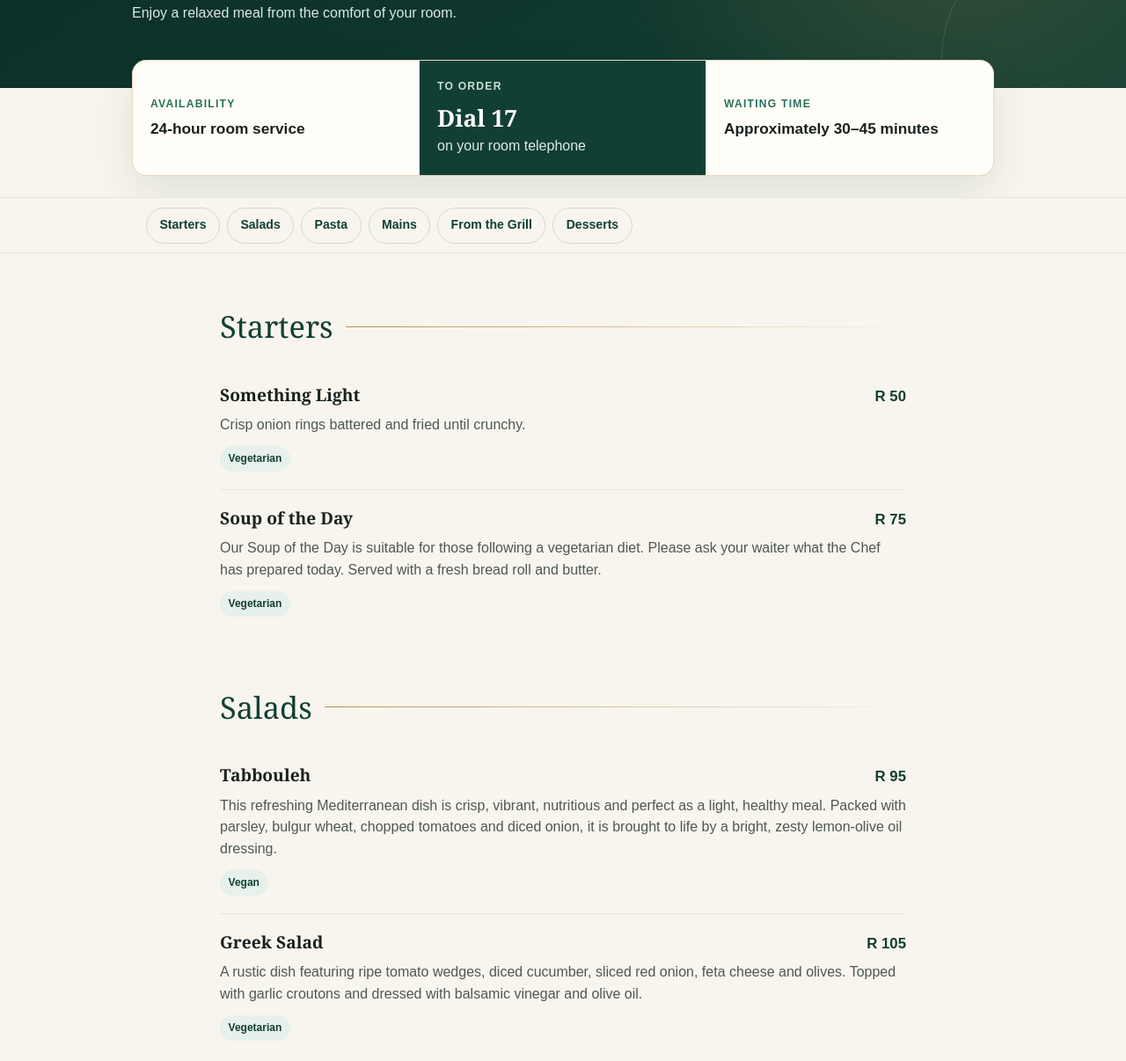
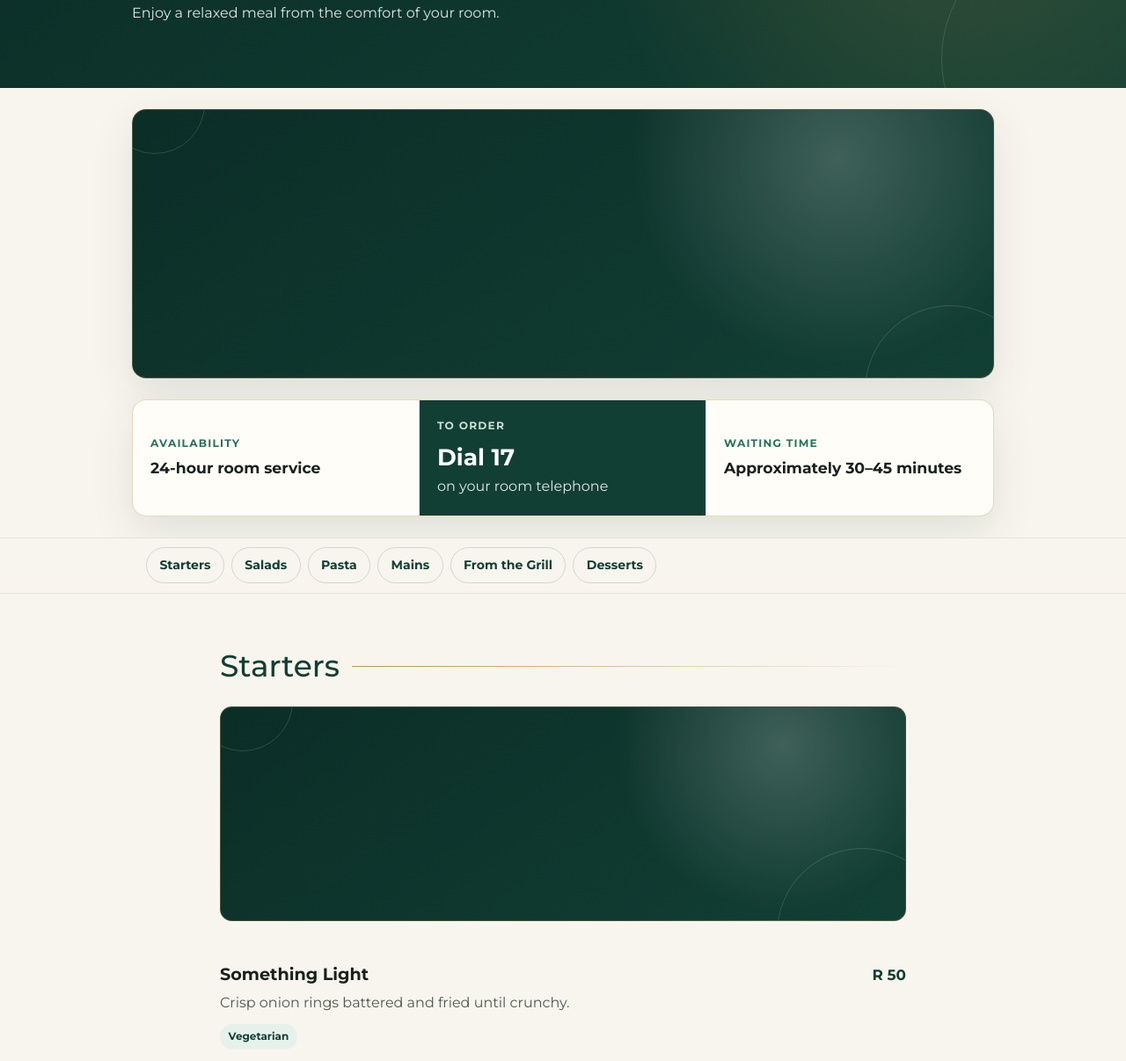
Before and after one commit to Khensani29/room-service-menu, a website: page room-service-menu-upload/public/index.html in a window 1280 px wide. Shown: the part 176-1382 px from the top of the page at 88% size. Drawn offline with Linux system fonts and the light colour scheme.

Commit message:
Add CSS styles for banners and placeholders

```diff
--- a/room-service-menu-upload/public/styles.css
+++ b/room-service-menu-upload/public/styles.css
@@ -396,3 +396,108 @@ footer strong {
     scroll-behavior: auto;
   }
 }
+/* Editable design settings */
+
+:root {
+  --site-font: "Montserrat", Arial, sans-serif;
+}
+
+body,
+h1,
+h2,
+h3,
+.service-detail--featured strong {
+  font-family: var(--site-font);
+}
+
+/* Header and footer banners */
+
+.site-banner {
+  position: relative;
+  width: min(100% - 2rem, 980px);
+  aspect-ratio: 16 / 5;
+  margin: 1.5rem auto;
+  overflow: hidden;
+  border: 1px solid rgba(185, 147, 75, 0.35);
+  border-radius: 1rem;
+  background: var(--paper);
+  box-shadow: var(--shadow);
+}
+
+.site-banner img,
+.section-banner img {
+  width: 100%;
+  height: 100%;
+  display: block;
+  object-fit: cover;
+}
+
+.site-banner--header + .service-panel {
+  margin-top: 1.5rem;
+}
+
+.site-banner--footer {
+  margin-top: 3rem;
+  margin-bottom: 1.5rem;
+}
+
+/* Menu section banners */
+
+.section-banner {
+  position: relative;
+  width: 100%;
+  aspect-ratio: 16 / 5;
+  margin: 0 0 1.75rem;
+  overflow: hidden;
+  border: 1px solid rgba(185, 147, 75, 0.3);
+  border-radius: 0.85rem;
+}
+
+.section-banner + .section-note {
+  margin-top: 0;
+}
+
+/* Decorative placeholders */
+
+.image-placeholder {
+  background:
+    radial-gradient(
+      circle at 82% 18%,
+      rgba(255, 255, 255, 0.2),
+      transparent 28%
+    ),
+    linear-gradient(
+      145deg,
+      var(--green-950),
+      var(--green-900)
+    );
+}
+
+.image-placeholder::before,
+.image-placeholder::after {
+  position: absolute;
+  content: "";
+  border: 1px solid rgba(255, 255, 255, 0.14);
+  border-radius: 50%;
+}
+
+.image-placeholder::before {
+  width: 12rem;
+  height: 12rem;
+  right: -3rem;
+  bottom: -7rem;
+}
+
+.image-placeholder::after {
+  width: 7rem;
+  height: 7rem;
+  left: -2rem;
+  top: -4rem;
+}
+
+@media (max-width: 600px) {
+  .site-banner,
+  .section-banner {
+    aspect-ratio: 16 / 7;
+  }
+}
```
